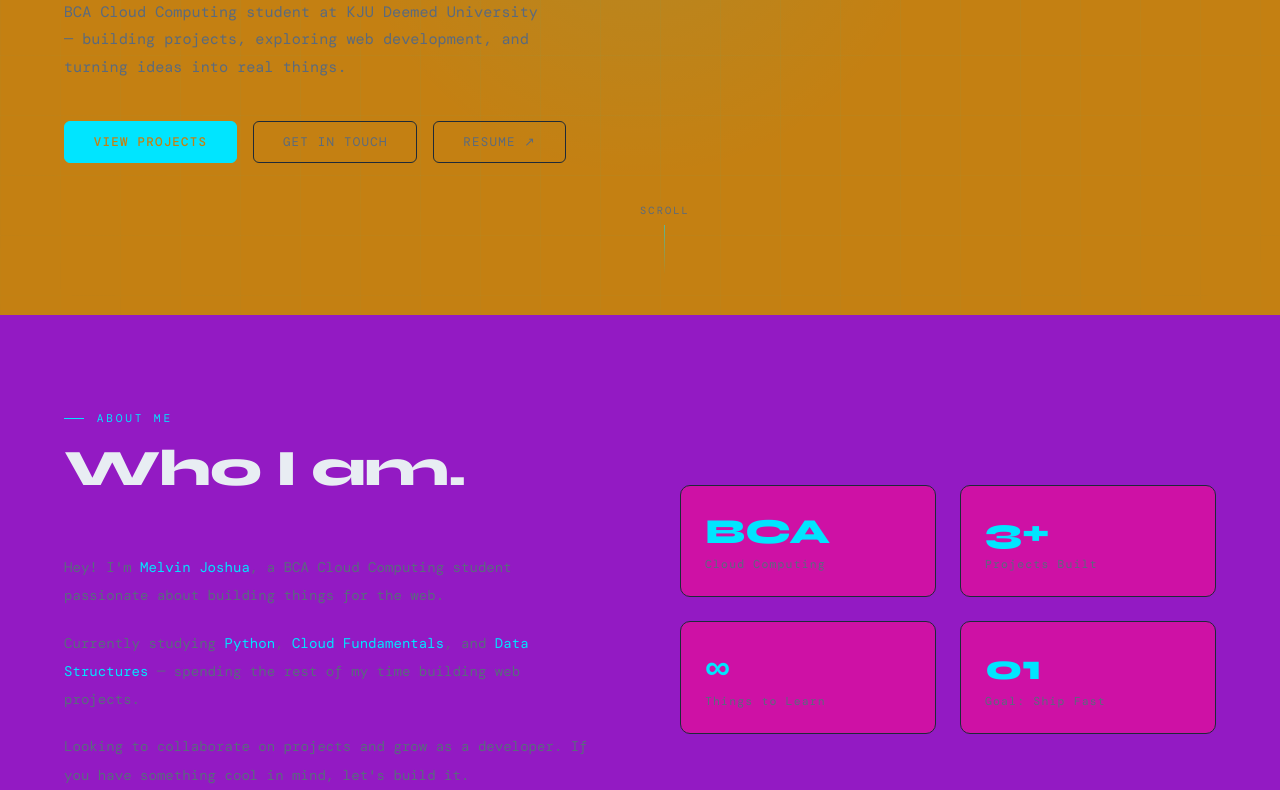
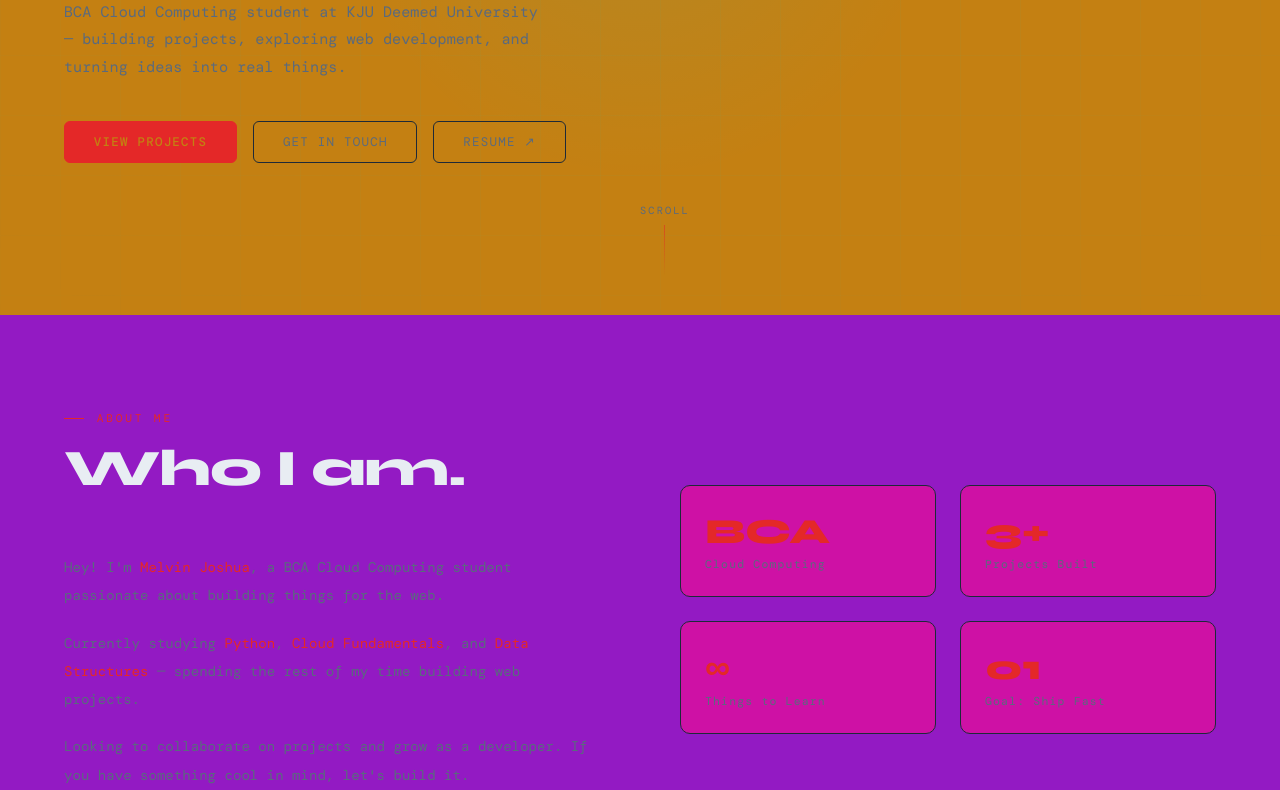
Before and after one commit to MELVINJOSHUA-tech/portfolio, a plain HTML site: page index.html in a window 1280 px wide. Shown: the part 485-1275 px from the top of the page. Drawn offline with nearby package versions, Linux system fonts and the light colour scheme; a web font is replaced by a local one.

Commit message:
changed color

```diff
--- a/style.css
+++ b/style.css
@@ -6,7 +6,7 @@
   --surface: #931ac3;
   --surface2: #ce11a5;
   --border: #1e2a38;
-  --accent: #00e5ff;
+  --accent: #e42828;
   --accent2: #7b61ff;
   --text: #e8edf3;
   --muted: #5a6a7e;
```
